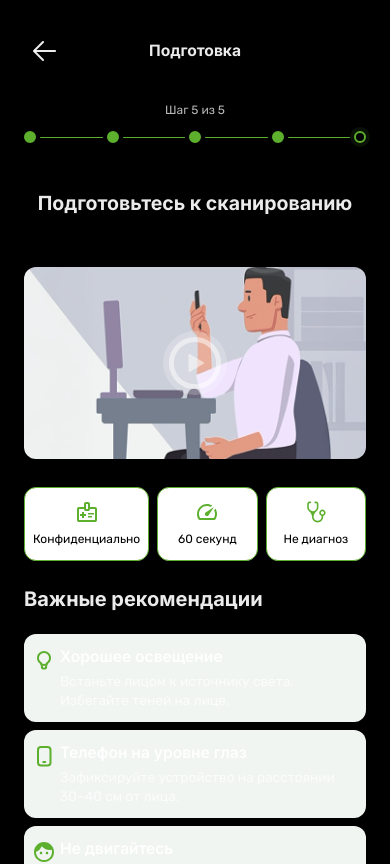
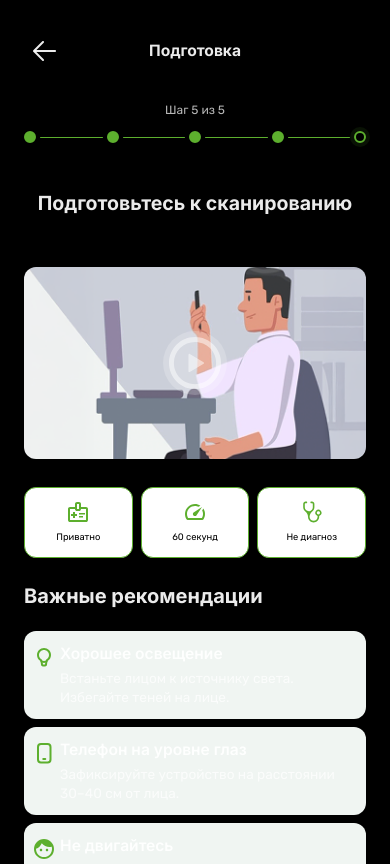
Before and after one commit to NikitaBest/X5, a React (Vite) app: page /preparation in a window 390 px wide. Shown: the top 864 px of the page. Built offline with nearby package versions, Linux system fonts and the light colour scheme; no server answers.

Commit message:
на странице подготовки , замена слова адаптация блоков

```diff
--- a/src/pages/Preparation.css
+++ b/src/pages/Preparation.css
@@ -57,6 +57,7 @@
   display: flex;
   gap: 8px;
   width: 100%;
+  flex-wrap: nowrap;
   opacity: 0;
   transform: translateY(8px);
   animation: prep-fade-in 0.4s ease-out forwards;
@@ -65,7 +66,8 @@
 
 .preparation-info-card {
   box-sizing: border-box;
-  flex: 1;
+  flex: 1 1 0;
+  min-width: 0;
   display: flex;
   flex-direction: column;
   align-items: center;
@@ -84,9 +86,27 @@
 }
 
 .preparation-info-text {
-  font-size: 12px;
+  font-size: clamp(9px, 2.4vw, 12px);
   font-weight: 400;
   color: #000000;
+  text-align: center;
+  white-space: nowrap;
+}
+
+@media (max-width: 360px) {
+  .preparation-info-card {
+    padding: 10px 6px;
+    min-height: 64px;
+  }
+
+  .preparation-info-icon {
+    width: 20px;
+    height: 20px;
+  }
+
+  .preparation-info-text {
+    font-size: clamp(10px, 3vw, 11px);
+  }
 }
 
 .preparation-important-title {
--- a/src/pages/Preparation.jsx
+++ b/src/pages/Preparation.jsx
@@ -43,7 +43,7 @@ function Preparation() {
         <div className="preparation-info-cards">
           <div className="preparation-info-card">
             <img src="/coonfen.svg" alt="Конфиденциально" className="preparation-info-icon" />
-            <div className="preparation-info-text">Конфиденциально</div>
+            <div className="preparation-info-text">Приватно</div>
           </div>
           <div className="preparation-info-card">
             <img src="/speed.svg" alt="60 секунд" className="preparation-info-icon" />
```
